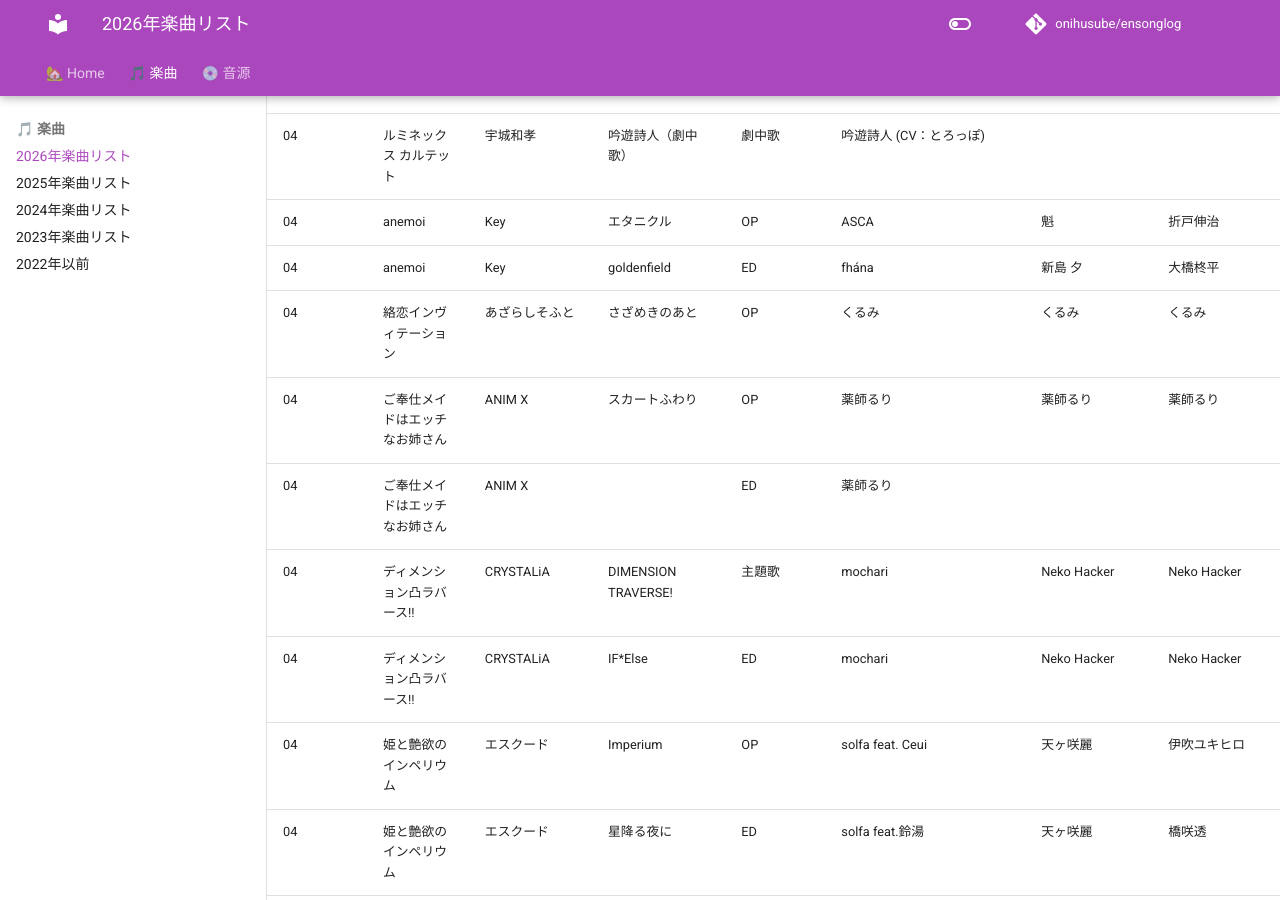
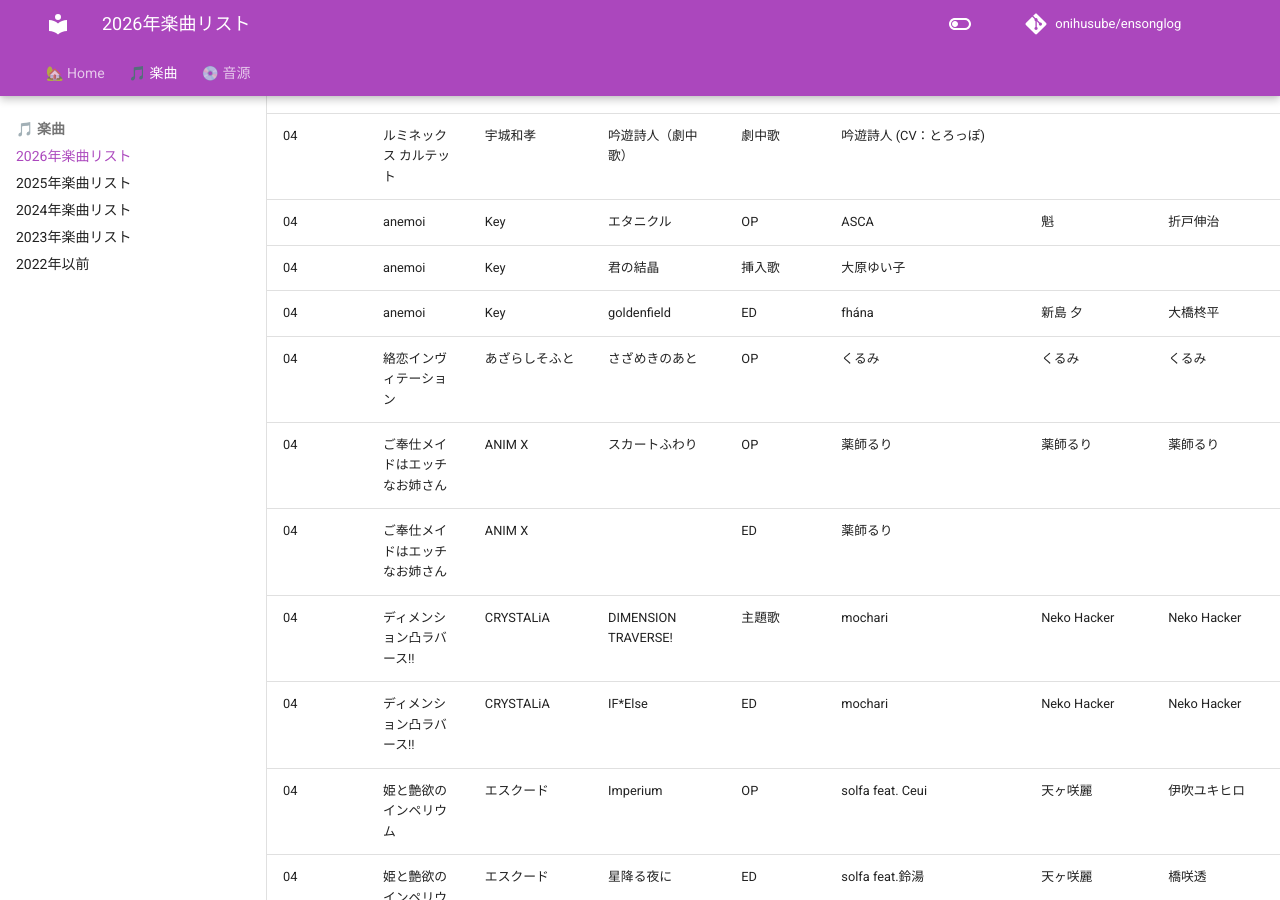
Before and after one commit to onihusube/ensonglog, an MkDocs documentation site: the page built from docs/2026/楽曲.md, in a window 1280 px wide and 900 px high, scrolled down 8517 px. Built offline with MkDocs 1.6.1 and Material for MkDocs 9.7.7, drawn with Linux system fonts in a browser that asks for light colours; emoji names are drawn with the system emoji font; comment, search, counter and statistics services are not loaded.

Commit message:
anemoi 君の結晶 追加

```diff
--- a/docs/2026/楽曲.md
+++ b/docs/2026/楽曲.md
@@ -89,6 +89,7 @@ search:
 | 04<!--/23--> | ルミネックス カルテット | 宇城和孝 | 矢のようにはいかないけれど | 主題歌 | 宇城和孝 | 宇城和孝 | 宇城和孝 | 宇城和孝 |  | コーラス：小春六花 | [:fontawesome-brands-youtube:](https://www.youtube.com/watch?v=ZkL4J8pARN0) |
 | 04<!--/23--> | ルミネックス カルテット | 宇城和孝 | 吟遊詩人（劇中歌） | 劇中歌 | 吟遊詩人 (CV：とろっぽ) |  |  |  |  |  | [:fontawesome-brands-twitter:](https://x.com/ushirokazutaka/status/2044793498705297800) |
 | 04<!--/24--> | anemoi | Key | エタニクル | OP | ASCA | 魁 | 折戸伸治 | 内山利彦 | [🎵🔗](https://linkco.re/6MqFANGm) | | [:fontawesome-brands-youtube:](https://www.youtube.com/watch?v=eqqfdG_QbDc) |
+| 04<!--/24--> | anemoi | Key | 君の結晶 | 挿入歌 | 大原ゆい子 |  |  |  |  | | [:fontawesome-brands-youtube:](https://youtu.be/OtTYulSSVTo?t=96) |
 | 04<!--/24--> | anemoi | Key | goldenfield | ED | fhána | 新島 夕 | 大橋柊平 | fhána | [🎵🔗](https://linkco.re/x88UpyNe) | | [:fontawesome-brands-youtube:](https://www.youtube.com/watch?v=GOOPK8e1K7Y) |
 | 04<!--/24--> | 絡恋インヴィテーション | あざらしそふと | さざめきのあと | OP | くるみ | くるみ | くるみ |  |  |  | [:fontawesome-brands-youtube:](https://www.youtube.com/watch?v=w7_hCPYwzbk) |
 | 04<!--/24--> | ご奉仕メイドはエッチなお姉さん | ANIM X | スカートふわり | OP | 薬師るり | 薬師るり | 薬師るり | 根本克則（KParaMUSIC） | | | [HP](https://hs-crowd.co.jp/anim/product/pro_pc/pc092/) |
```
